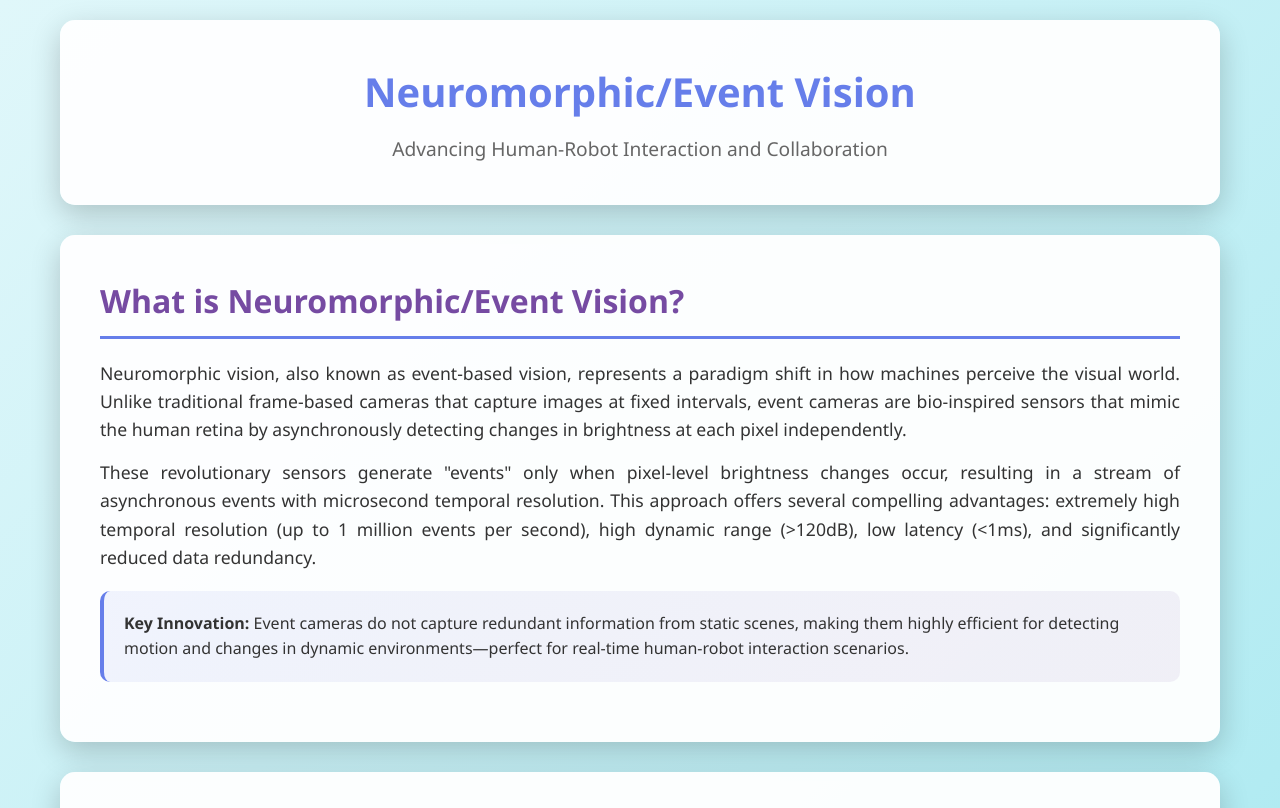
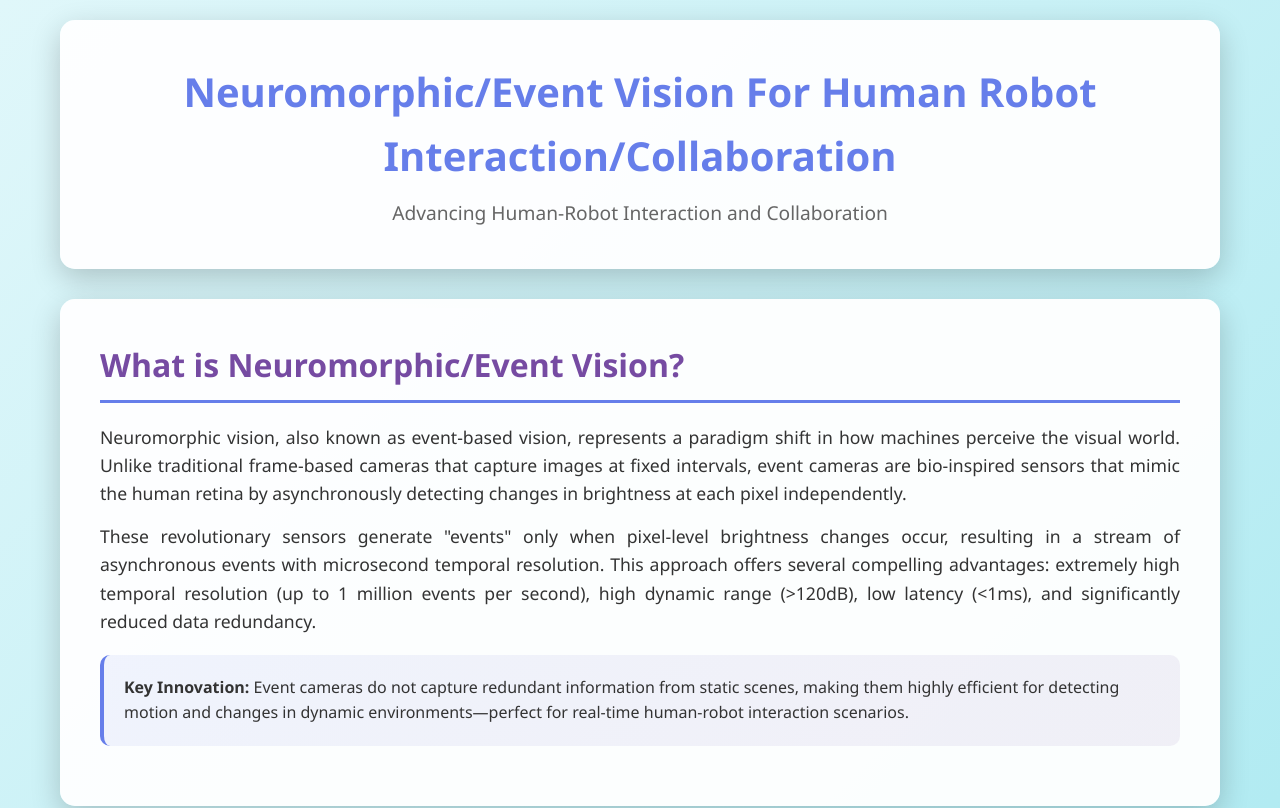
Before and after one commit to AIBCRG/AIBCRG.github.io, a plain HTML site: page index.html in a window 1280 px wide. Shown: the top 808 px of the page. Drawn offline with Linux system fonts and the light colour scheme.

Commit message:
Update index.html

```diff
--- a/index.html
+++ b/index.html
@@ -171,7 +171,7 @@
 <body>
     <div class="container">
         <header>
-            <h1>Neuromorphic/Event Vision</h1>
+            <h1>Neuromorphic/Event Vision For Human Robot Interaction/Collaboration</h1>
             <p class="subtitle">Advancing Human-Robot Interaction and Collaboration</p>
         </header>
 
```
